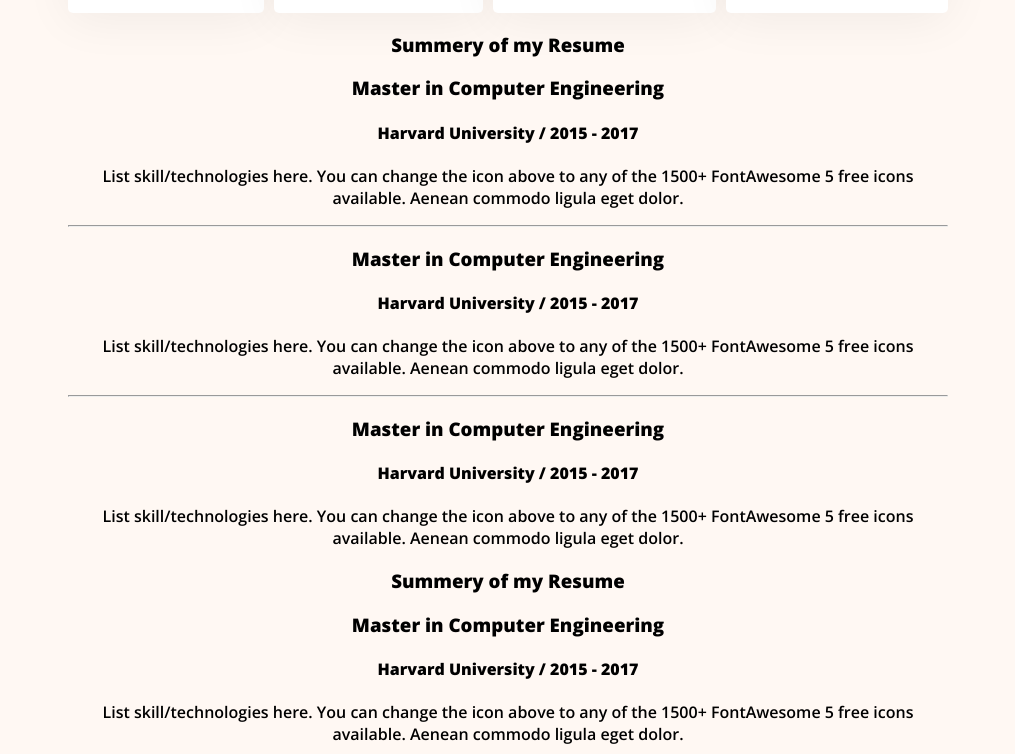
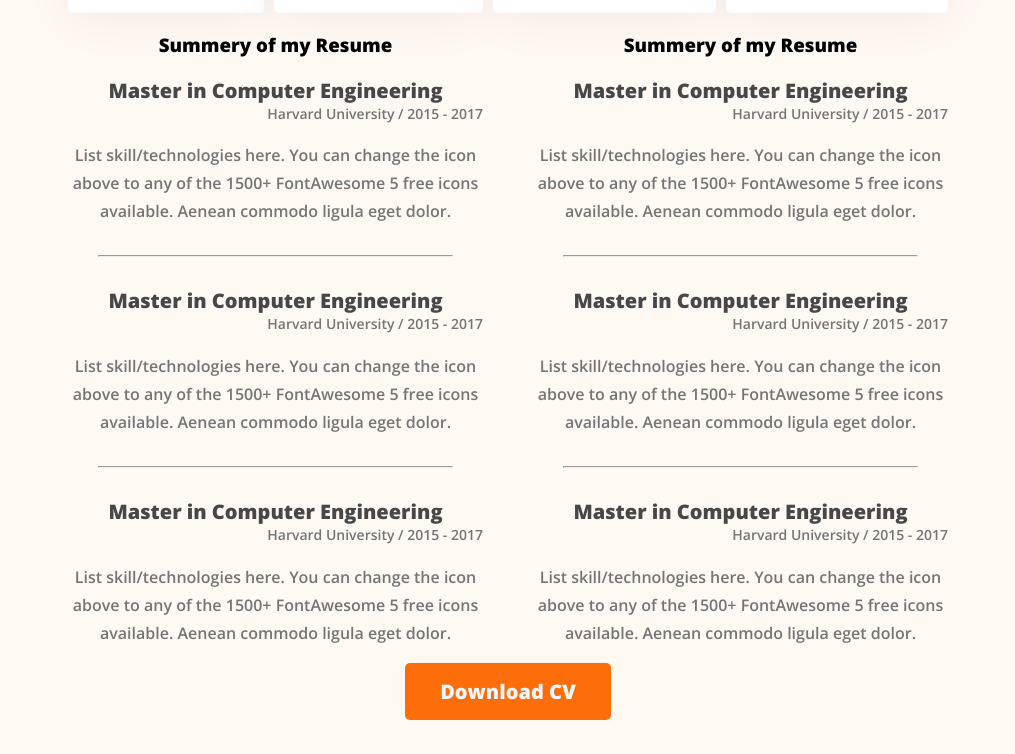
Before and after one commit to Habibur2002/portfollio-prac, a plain HTML site: page index.html in a window 1280 px wide. Shown: the part 2166-2920 px from the top of the page, without its empty margins (132-1147 px from the left). Drawn offline with nearby package versions, Linux system fonts and the light colour scheme.

Commit message:
added resume and experience is done

```diff
--- a/CSS/index.css
+++ b/CSS/index.css
@@ -149,3 +149,34 @@ main {
     background: #FFF;
     box-shadow: 0px 6px 50px 0px rgba(0, 0, 0, 0.06);
 }
+
+/* this section is to work with resume and education sectionLL */
+.resume-edu-container {
+    display: flex;
+    gap: 50px;
+}
+
+.edu-title {
+    color: #474747;
+    font-size: 20px;
+    font-weight: 700;
+    margin-bottom: 0;
+}
+
+.instituition {
+    color: #757575;
+    font-size: 14px;
+    font-weight: 600;
+    margin-top: 0;
+    text-align: right;
+}
+
+.edu-description {
+    color: #757575;
+    font-size: 16px;
+    font-weight: 400;
+    line-height: 28px;
+}
+hr{
+    margin: 30px;
+}
--- a/index.html
+++ b/index.html
@@ -119,6 +119,7 @@
             </section>
 
             <!-- this is for the resume part -->
+            <section class="resume-edu-container">
 
                 <section class="resume">
                     <h3 class="title-about">Summery of my Resume</h3>
@@ -127,7 +128,8 @@
                             <h3 class="edu-title">Master in Computer Engineering</h3>
                             <h4 class="instituition">Harvard University / 2015 - 2017</h4>
                             <p class="edu-description">List skill/technologies here. You can change the icon above
-                            to any of the 1500+ FontAwesome 5 free icons available. Aenean commodo ligula eget dolor.
+                                to any of the 1500+ FontAwesome 5 free icons available. Aenean commodo ligula eget
+                                dolor.
                             </p>
                         </div>
                         <hr>
@@ -135,7 +137,8 @@
                             <h3 class="edu-title">Master in Computer Engineering</h3>
                             <h4 class="instituition">Harvard University / 2015 - 2017</h4>
                             <p class="edu-description">List skill/technologies here. You can change the icon above
-                            to any of the 1500+ FontAwesome 5 free icons available. Aenean commodo ligula eget dolor.
+                                to any of the 1500+ FontAwesome 5 free icons available. Aenean commodo ligula eget
+                                dolor.
                             </p>
                         </div>
                         <hr>
@@ -143,20 +146,22 @@
                             <h3 class="edu-title">Master in Computer Engineering</h3>
                             <h4 class="instituition">Harvard University / 2015 - 2017</h4>
                             <p class="edu-description">List skill/technologies here. You can change the icon above
-                            to any of the 1500+ FontAwesome 5 free icons available. Aenean commodo ligula eget dolor.
+                                to any of the 1500+ FontAwesome 5 free icons available. Aenean commodo ligula eget
+                                dolor.
                             </p>
                         </div>
                     </section>
                 </section>
 
-            <section class="resume">
+                <section class="education">
                     <h3 class="title-about">Summery of my Resume</h3>
                     <section class="container">
                         <div class="child">
                             <h3 class="edu-title">Master in Computer Engineering</h3>
                             <h4 class="instituition">Harvard University / 2015 - 2017</h4>
                             <p class="edu-description">List skill/technologies here. You can change the icon above
-                            to any of the 1500+ FontAwesome 5 free icons available. Aenean commodo ligula eget dolor.
+                                to any of the 1500+ FontAwesome 5 free icons available. Aenean commodo ligula eget
+                                dolor.
                             </p>
                         </div>
                         <hr>
@@ -164,7 +169,8 @@
                             <h3 class="edu-title">Master in Computer Engineering</h3>
                             <h4 class="instituition">Harvard University / 2015 - 2017</h4>
                             <p class="edu-description">List skill/technologies here. You can change the icon above
-                            to any of the 1500+ FontAwesome 5 free icons available. Aenean commodo ligula eget dolor.
+                                to any of the 1500+ FontAwesome 5 free icons available. Aenean commodo ligula eget
+                                dolor.
                             </p>
                         </div>
                         <hr>
@@ -172,11 +178,15 @@
                             <h3 class="edu-title">Master in Computer Engineering</h3>
                             <h4 class="instituition">Harvard University / 2015 - 2017</h4>
                             <p class="edu-description">List skill/technologies here. You can change the icon above
-                            to any of the 1500+ FontAwesome 5 free icons available. Aenean commodo ligula eget dolor.
+                                to any of the 1500+ FontAwesome 5 free icons available. Aenean commodo ligula eget
+                                dolor.
                             </p>
                         </div>
                     </section>
                 </section>
+            </section>
+            <!-- this is for cv download sectionL? -->
+            <div class="download-cv"><button type="button" class="btn-primary">Download CV</button></div>
 
 
 
```
Lines whose indentation alone changed are shown as unchanged.
